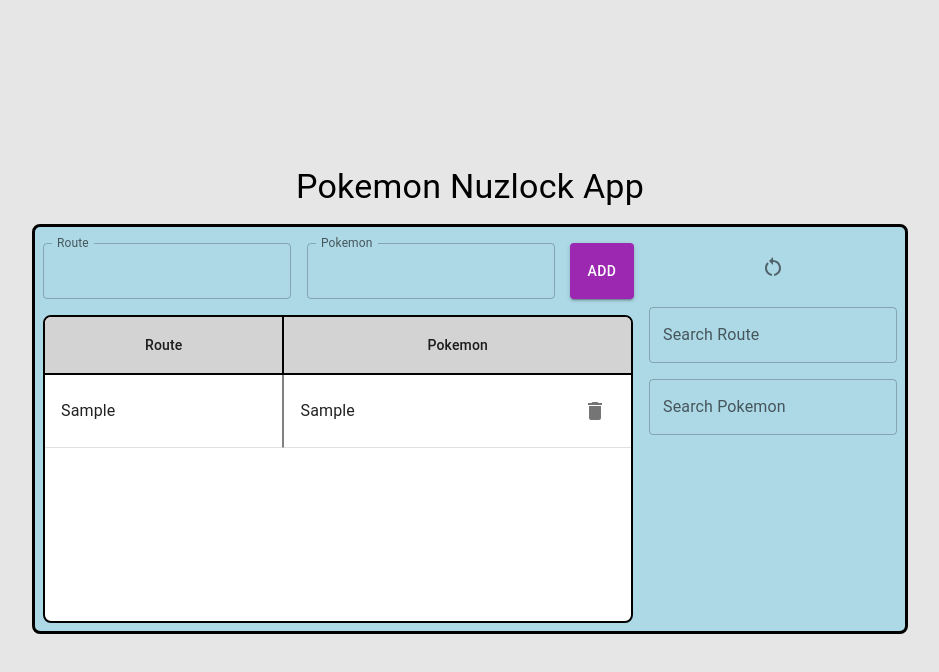
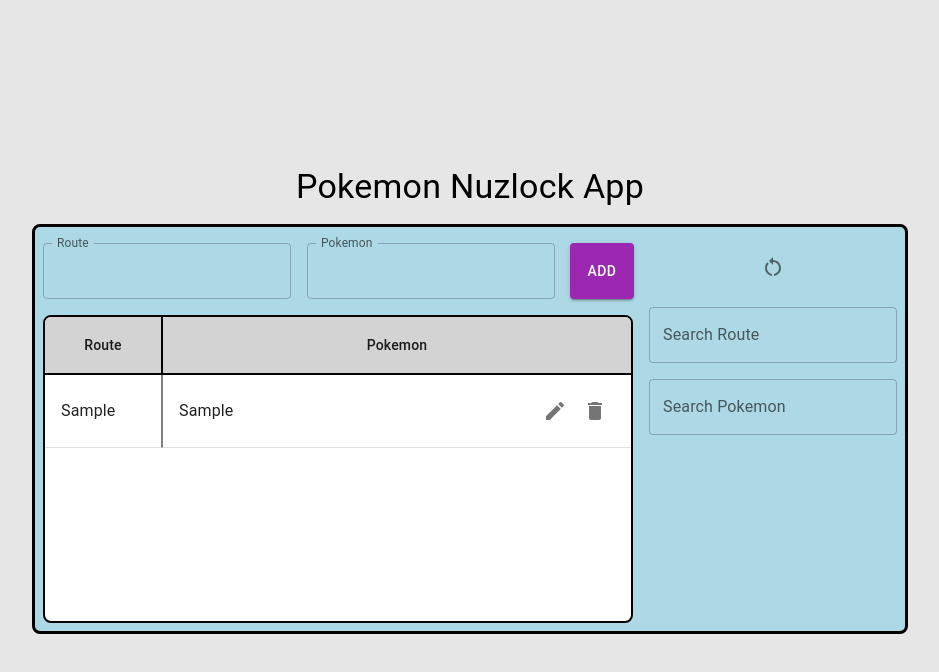
Before and after one commit to nraynes/nuzlocke-app, a React (Create React App) app: page / in a window 1280 px wide. Both pictures are taken after typing "Sample", "Sample" into the empty fields and a click on the button "ADD". Shown: the top 672 px of the page, without its empty margins (170-1109 px from the left). Built offline with nearby package versions, Linux system fonts and the light colour scheme.

Commit message:
finished crud functionality

```diff
--- a/src/NuzlockeTracker.jsx
+++ b/src/NuzlockeTracker.jsx
@@ -15,16 +15,22 @@
 import { Box } from '@mui/system';
 import DeleteIcon from '@mui/icons-material/Delete';
 import RestartAltIcon from '@mui/icons-material/RestartAlt';
+import EditIcon from '@mui/icons-material/Edit';
+import CancelIcon from '@mui/icons-material/Cancel';
+import DoneIcon from '@mui/icons-material/Done';
 import compareArrays from './utils/compareArrays';
 import { setCookie, getCookie, clearCookie } from './utils/cookies';
 import addTime from './utils/addTime';
 
 function NuzlockeTracker(props) {
   const [data, setData] = useState([]);
+  const [editing, setEditing] = useState(null);
   const routeRef = useRef();
   const pokemonRef = useRef();
   const routeSearchRef = useRef();
   const pokemonSearchRef = useRef();
+  const routeEditRef = useRef();
+  const pokemonEditRef = useRef();
 
   const cookieName = 'tableData';
   const cookieData = getCookie(cookieName);
@@ -53,6 +59,7 @@
     const newData = [...data];
     newData.push({
       index: data[data.length-1] ? data[data.length-1].index + 1 : 0,
+      dead: false,
       route,
       pokemon,
     })
@@ -98,6 +105,25 @@
       setData(newData);
     }
   };
+
+  const editRow = (itemIndex) => {
+    const newRoute = routeEditRef.current.value;
+    const newPokemon = pokemonEditRef.current.value;
+    const newData = data.map((item) => {
+      if (item.index === itemIndex) {
+        return {
+          index: item.index,
+          dead: item.dead,
+          route: newRoute,
+          pokemon: newPokemon,
+        }
+      }
+      return item;
+    })
+    setCookie(cookieName, newData, expiration);
+    setData(newData);
+    setEditing(null)
+  }
 
   return (
     <Box
@@ -151,10 +177,15 @@
                     key={`cell_${Math.floor(Math.random() * 100)}_${i}_1`}
                     sx={{
                       borderRight: '1px solid gray',
-                      maxWidth: '15em',
+                      width: '6em',
                       overFlow: 'scroll',
                     }}
                   >
+                    {editing === item.index
+                      ? (
+                        <TextField variant="standard" inputRef={routeEditRef} defaultValue={item.route} />
+                      )
+                      : (
                         <Typography
                           sx={{
                             overflowWrap: 'break-word',
@@ -162,6 +193,7 @@
                         >
                           {item.route}
                         </Typography>
+                      )}
                   </TableCell>
                   <TableCell
                     key={`cell_${Math.floor(Math.random() * 100)}_${i}_2`}
@@ -176,6 +208,11 @@
                           maxWidth: '75%',
                         }}
                       >
+                        {editing === item.index
+                          ? (
+                            <TextField variant="standard" inputRef={pokemonEditRef} defaultValue={item.pokemon} />
+                          )
+                          : (
                             <Typography
                               sx={{
                                 overflowWrap: 'break-word',
@@ -183,7 +220,50 @@
                             >
                               {item.pokemon}
                             </Typography>
+                          )}
                       </Box>
+                      <Box
+                        sx={{
+                          display: 'flex',
+                        }}
+                      >
+                        {editing === item.index
+                          ? (
+                            <>
+                              <Tooltip title="Submit row">
+                                <IconButton
+                                  onClick={() => editRow(item.index)}
+                                  sx={{
+                                    width: 'max-content',
+                                  }}
+                                >
+                                  <DoneIcon />
+                                </IconButton>
+                              </Tooltip>
+                              <Tooltip title="Cancel editing">
+                                <IconButton
+                                  onClick={() => setEditing(null)}
+                                  sx={{
+                                    width: 'max-content',
+                                  }}
+                                >
+                                  <CancelIcon />
+                                </IconButton>
+                              </Tooltip>
+                            </>
+                          )
+                          : (
+                            <Tooltip title="Edit row">
+                              <IconButton
+                                onClick={() => setEditing(item.index)}
+                                sx={{
+                                  width: 'max-content',
+                                }}
+                              >
+                                <EditIcon />
+                              </IconButton>
+                            </Tooltip>
+                          )}
                         <Tooltip title="Delete row">
                           <IconButton
                             onClick={() => deleteRow(item.index)}
@@ -194,6 +274,7 @@
                             <DeleteIcon />
                           </IconButton>
                         </Tooltip>
+                      </Box>
                     </Box>
                   </TableCell>
                 </TableRow>
```
Lines whose indentation alone changed are shown as unchanged.
